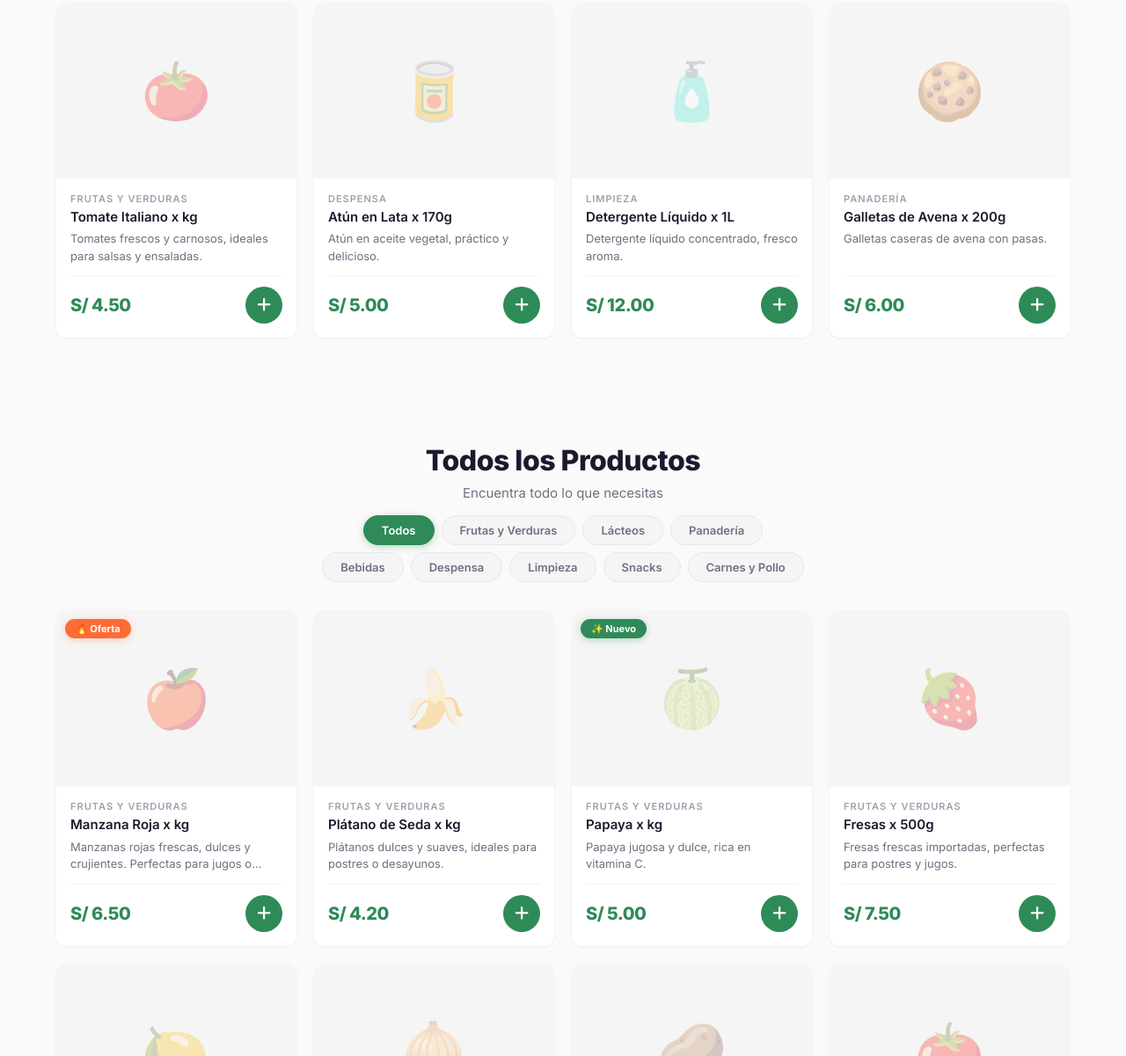
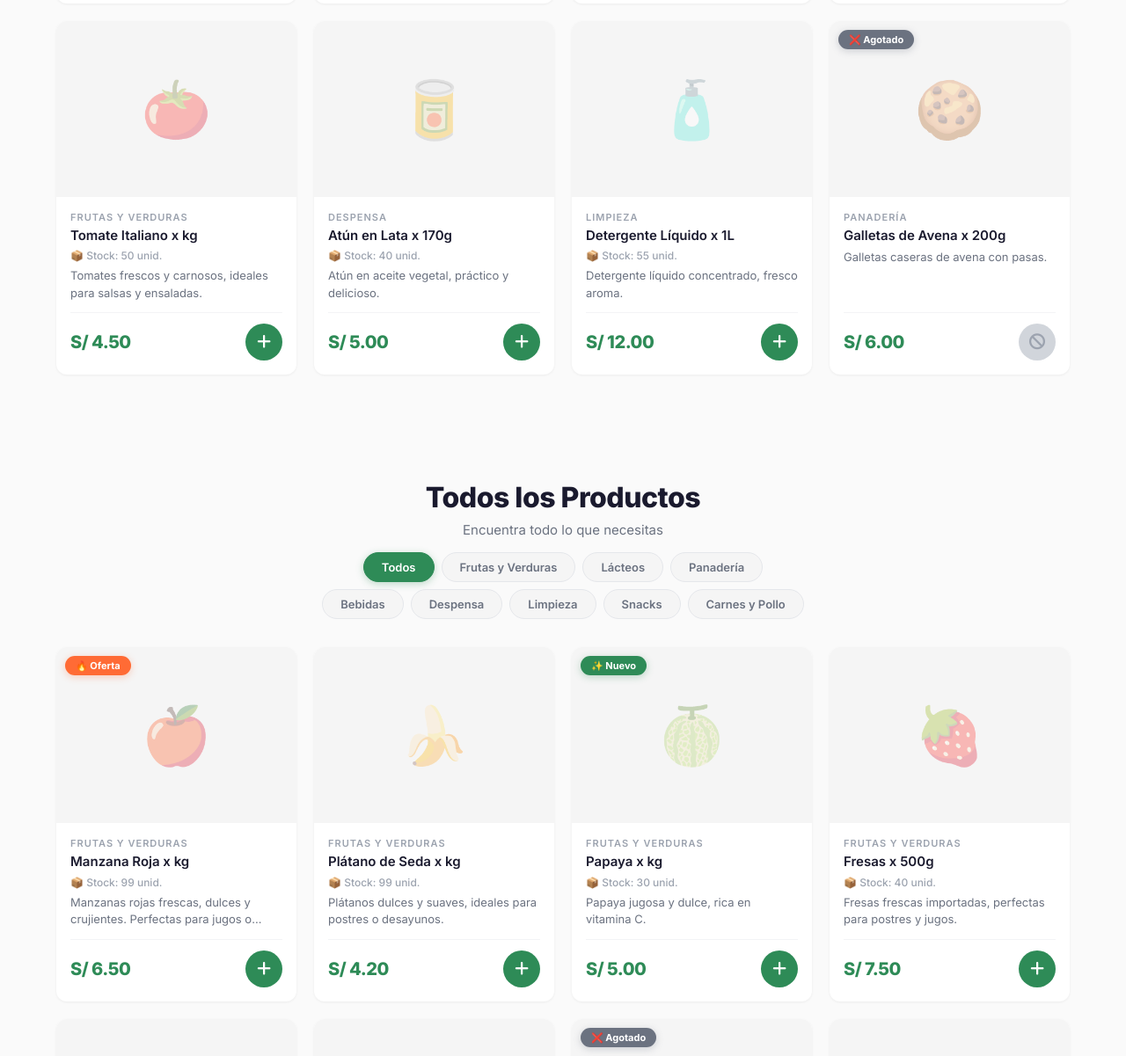
Before and after one commit to RICHARD-PAUCCARA-MAMANI/pinterest-xmen, a plain HTML site: page tienda.html in a window 1280 px wide. Shown: the part 1599-2800 px from the top of the page at 88% size. Drawn offline with Linux system fonts and the light colour scheme.

Commit message:
feat: agregar campo stock a productos, mostrar 'Agotado' si stock=0

```diff
--- a/tienda.css
+++ b/tienda.css
@@ -684,6 +684,41 @@ input, textarea, select { font-family: inherit; outline: none; font-size: inheri
   box-shadow: 0 2px 8px rgba(46,139,87,0.3);
 }
 
+.product-card-badge.out-of-stock {
+  background: #6B7280;
+  box-shadow: 0 2px 8px rgba(107,114,128,0.3);
+}
+
+.product-card-stock {
+  font-size: 12px;
+  color: var(--text-tertiary);
+  margin-bottom: 6px;
+  font-weight: 500;
+}
+
+.product-card-add.disabled {
+  background: #D1D5DB;
+  color: #9CA3AF;
+  cursor: not-allowed;
+  pointer-events: none;
+}
+
+.product-card-add.disabled:hover {
+  background: #D1D5DB;
+  transform: none;
+  box-shadow: none;
+}
+
+.stock-cell {
+  font-weight: 600;
+  font-size: 13px;
+}
+
+.stock-cell.out {
+  color: var(--red);
+  font-weight: 700;
+}
+
 .product-card-body {
   padding: 16px;
   flex: 1;
--- a/tienda.js
+++ b/tienda.js
@@ -1,60 +1,60 @@
 // ===== DEFAULT PRODUCTS (fallback cuando no hay datos guardados) =====
 const DEFAULT_PRODUCTS = [
   // Frutas y Verduras
-  { id: 1, name: 'Manzana Roja x kg', category: 'frutas', price: 6.50, emoji: '🍎', desc: 'Manzanas rojas frescas, dulces y crujientes. Perfectas para jugos o consumo directo.', badge: 'Oferta' },
-  { id: 2, name: 'Plátano de Seda x kg', category: 'frutas', price: 4.20, emoji: '🍌', desc: 'Plátanos dulces y suaves, ideales para postres o desayunos.' },
-  { id: 3, name: 'Papaya x kg', category: 'frutas', price: 5.00, emoji: '🍈', desc: 'Papaya jugosa y dulce, rica en vitamina C.', badge: 'Nuevo' },
-  { id: 4, name: 'Fresas x 500g', category: 'frutas', price: 7.50, emoji: '🍓', desc: 'Fresas frescas importadas, perfectas para postres y jugos.' },
-  { id: 5, name: 'Limón x kg', category: 'frutas', price: 3.80, emoji: '🍋', desc: 'Limones frescos, ideales para ceviche y bebidas.' },
-  { id: 6, name: 'Cebolla Roja x kg', category: 'frutas', price: 3.20, emoji: '🧅', desc: 'Cebolla roja nacional, ideal para ensaladas y guisos.' },
-  { id: 7, name: 'Papa Amarilla x kg', category: 'frutas', price: 4.00, emoji: '🥔', desc: 'Papa amarilla peruana, perfecta para puré y sopas.' },
-  { id: 8, name: 'Tomate Italiano x kg', category: 'frutas', price: 4.50, emoji: '🍅', desc: 'Tomates frescos y carnosos, ideales para salsas y ensaladas.' },
-  { id: 9, name: 'Aguacate x unidad', category: 'frutas', price: 3.00, emoji: '🥑', desc: 'Aguacates maduros y cremosos.', badge: 'Oferta' },
+  { id: 1, name: 'Manzana Roja x kg', category: 'frutas', price: 6.50, emoji: '🍎', desc: 'Manzanas rojas frescas, dulces y crujientes. Perfectas para jugos o consumo directo.', badge: 'Oferta', stock: 99 },
+  { id: 2, name: 'Plátano de Seda x kg', category: 'frutas', price: 4.20, emoji: '🍌', desc: 'Plátanos dulces y suaves, ideales para postres o desayunos.', stock: 99 },
+  { id: 3, name: 'Papaya x kg', category: 'frutas', price: 5.00, emoji: '🍈', desc: 'Papaya jugosa y dulce, rica en vitamina C.', badge: 'Nuevo', stock: 30 },
+  { id: 4, name: 'Fresas x 500g', category: 'frutas', price: 7.50, emoji: '🍓', desc: 'Fresas frescas importadas, perfectas para postres y jugos.', stock: 40 },
+  { id: 5, name: 'Limón x kg', category: 'frutas', price: 3.80, emoji: '🍋', desc: 'Limones frescos, ideales para ceviche y bebidas.', stock: 80 },
+  { id: 6, name: 'Cebolla Roja x kg', category: 'frutas', price: 3.20, emoji: '🧅', desc: 'Cebolla roja nacional, ideal para ensaladas y guisos.', stock: 60 },
+  { id: 7, name: 'Papa Amarilla x kg', category: 'frutas', price: 4.00, emoji: '🥔', desc: 'Papa amarilla peruana, perfecta para puré y sopas.', stock: 0 },
+  { id: 8, name: 'Tomate Italiano x kg', category: 'frutas', price: 4.50, emoji: '🍅', desc: 'Tomates frescos y carnosos, ideales para salsas y ensaladas.', stock: 50 },
+  { id: 9, name: 'Aguacate x unidad', category: 'frutas', price: 3.00, emoji: '🥑', desc: 'Aguacates maduros y cremosos.', badge: 'Oferta', stock: 25 },
   // Lácteos
-  { id: 10, name: 'Leche Fresca x 1L', category: 'lacteos', price: 5.50, emoji: '🥛', desc: 'Leche fresca pasteurizada, cremosa y nutritiva.' },
-  { id: 11, name: 'Yogurt Natural x 1L', category: 'lacteos', price: 7.00, emoji: '🫗', desc: 'Yogurt natural sin azúcar, ideal para desayunos saludables.' },
-  { id: 12, name: 'Queso Fresco x 250g', category: 'lacteos', price: 6.00, emoji: '🧀', desc: 'Queso fresco artesanal, suave y delicioso.' },
-  { id: 13, name: 'Mantequilla x 200g', category: 'lacteos', price: 8.50, emoji: '🧈', desc: 'Mantequilla cremosa, ideal para untar y hornear.' },
-  { id: 14, name: 'Huevos de Granja x 30', category: 'lacteos', price: 14.00, emoji: '🥚', desc: 'Huevos frescos de granja, ricos en proteínas.', badge: 'Oferta' },
-  { id: 15, name: 'Crema de Leche x 200ml', category: 'lacteos', price: 6.50, emoji: '🥛', desc: 'Crema de leche espesa, ideal para cocina y postres.' },
+  { id: 10, name: 'Leche Fresca x 1L', category: 'lacteos', price: 5.50, emoji: '🥛', desc: 'Leche fresca pasteurizada, cremosa y nutritiva.', stock: 99 },
+  { id: 11, name: 'Yogurt Natural x 1L', category: 'lacteos', price: 7.00, emoji: '🫗', desc: 'Yogurt natural sin azúcar, ideal para desayunos saludables.', stock: 45 },
+  { id: 12, name: 'Queso Fresco x 250g', category: 'lacteos', price: 6.00, emoji: '🧀', desc: 'Queso fresco artesanal, suave y delicioso.', stock: 30 },
+  { id: 13, name: 'Mantequilla x 200g', category: 'lacteos', price: 8.50, emoji: '🧈', desc: 'Mantequilla cremosa, ideal para untar y hornear.', stock: 40 },
+  { id: 14, name: 'Huevos de Granja x 30', category: 'lacteos', price: 14.00, emoji: '🥚', desc: 'Huevos frescos de granja, ricos en proteínas.', badge: 'Oferta', stock: 60 },
+  { id: 15, name: 'Crema de Leche x 200ml', category: 'lacteos', price: 6.50, emoji: '🥛', desc: 'Crema de leche espesa, ideal para cocina y postres.', stock: 35 },
   // Panadería
-  { id: 16, name: 'Pan Molde Integral x 500g', category: 'panaderia', price: 7.50, emoji: '🍞', desc: 'Pan integral suave y nutritivo, rico en fibra.' },
-  { id: 17, name: 'Pan Francés x unidad', category: 'panaderia', price: 1.50, emoji: '🥖', desc: 'Pan francés crujiente, horneado diariamente.' },
-  { id: 18, name: 'Tortillas de Harina x 6', category: 'panaderia', price: 5.00, emoji: '🫓', desc: 'Tortillas suaves, perfectas para wraps y tacos.' },
-  { id: 19, name: 'Galletas de Avena x 200g', category: 'panaderia', price: 6.00, emoji: '🍪', desc: 'Galletas caseras de avena con pasas.' },
+  { id: 16, name: 'Pan Molde Integral x 500g', category: 'panaderia', price: 7.50, emoji: '🍞', desc: 'Pan integral suave y nutritivo, rico en fibra.', stock: 50 },
+  { id: 17, name: 'Pan Francés x unidad', category: 'panaderia', price: 1.50, emoji: '🥖', desc: 'Pan francés crujiente, horneado diariamente.', stock: 0 },
+  { id: 18, name: 'Tortillas de Harina x 6', category: 'panaderia', price: 5.00, emoji: '🫓', desc: 'Tortillas suaves, perfectas para wraps y tacos.', stock: 30 },
+  { id: 19, name: 'Galletas de Avena x 200g', category: 'panaderia', price: 6.00, emoji: '🍪', desc: 'Galletas caseras de avena con pasas.', stock: 0 },
   // Bebidas
-  { id: 20, name: 'Agua Mineral x 1.5L', category: 'bebidas', price: 3.00, emoji: '💧', desc: 'Agua mineral natural, hidratación pura.' },
-  { id: 21, name: 'Gaseosa Cola x 2L', category: 'bebidas', price: 7.00, emoji: '🥤', desc: 'Gaseosa cola para compartir en familia.' },
-  { id: 22, name: 'Jugo de Naranja x 1L', category: 'bebidas', price: 8.00, emoji: '🍊', desc: 'Jugo de naranja natural, sin azúcar añadida.', badge: 'Nuevo' },
-  { id: 23, name: 'Cerveza Artesanal x 330ml', category: 'bebidas', price: 12.00, emoji: '🍺', desc: 'Cerveza artesanal local, sabor único.' },
-  { id: 24, name: 'Inca Kola x 2L', category: 'bebidas', price: 7.50, emoji: '🥤', desc: 'La gaseosa peruana más tradicional.' },
-  { id: 25, name: 'Café Molido x 250g', category: 'bebidas', price: 15.00, emoji: '☕', desc: 'Café peruano de altura, molido y aromático.', badge: 'Oferta' },
+  { id: 20, name: 'Agua Mineral x 1.5L', category: 'bebidas', price: 3.00, emoji: '💧', desc: 'Agua mineral natural, hidratación pura.', stock: 99 },
+  { id: 21, name: 'Gaseosa Cola x 2L', category: 'bebidas', price: 7.00, emoji: '🥤', desc: 'Gaseosa cola para compartir en familia.', stock: 99 },
+  { id: 22, name: 'Jugo de Naranja x 1L', category: 'bebidas', price: 8.00, emoji: '🍊', desc: 'Jugo de naranja natural, sin azúcar añadida.', badge: 'Nuevo', stock: 20 },
+  { id: 23, name: 'Cerveza Artesanal x 330ml', category: 'bebidas', price: 12.00, emoji: '🍺', desc: 'Cerveza artesanal local, sabor único.', stock: 25 },
+  { id: 24, name: 'Inca Kola x 2L', category: 'bebidas', price: 7.50, emoji: '🥤', desc: 'La gaseosa peruana más tradicional.', stock: 80 },
+  { id: 25, name: 'Café Molido x 250g', category: 'bebidas', price: 15.00, emoji: '☕', desc: 'Café peruano de altura, molido y aromático.', badge: 'Oferta', stock: 15 },
   // Despensa
-  { id: 26, name: 'Arroz Extra x 5kg', category: 'despensa', price: 18.50, emoji: '🍚', desc: 'Arroz extra premium, el mejor para tu mesa.', badge: 'Oferta' },
-  { id: 27, name: 'Fideos Spaghetti x 500g', category: 'despensa', price: 4.00, emoji: '🍝', desc: 'Fideos de pasta dura, cocción perfecta.' },
-  { id: 28, name: 'Aceite Vegetal x 1L', category: 'despensa', price: 9.00, emoji: '🫒', desc: 'Aceite vegetal puro, ideal para cocinar.' },
-  { id: 29, name: 'Azúcar Blanca x 2kg', category: 'despensa', price: 7.00, emoji: '🍬', desc: 'Azúcar blanca refinada, endulza tus comidas.' },
-  { id: 30, name: 'Sal de Mesa x 500g', category: 'despensa', price: 2.00, emoji: '🧂', desc: 'Sal de mesa fina, yodada.' },
-  { id: 31, name: 'Lentejas x 500g', category: 'despensa', price: 5.50, emoji: '🫘', desc: 'Lentejas seleccionadas, ricas en hierro.' },
-  { id: 32, name: 'Atún en Lata x 170g', category: 'despensa', price: 5.00, emoji: '🥫', desc: 'Atún en aceite vegetal, práctico y delicioso.' },
-  { id: 33, name: 'Salsa de Tomate x 500g', category: 'despensa', price: 6.50, emoji: '🥫', desc: 'Salsa de tomate casera, lista para usar.' },
+  { id: 26, name: 'Arroz Extra x 5kg', category: 'despensa', price: 18.50, emoji: '🍚', desc: 'Arroz extra premium, el mejor para tu mesa.', badge: 'Oferta', stock: 99 },
+  { id: 27, name: 'Fideos Spaghetti x 500g', category: 'despensa', price: 4.00, emoji: '🍝', desc: 'Fideos de pasta dura, cocción perfecta.', stock: 99 },
+  { id: 28, name: 'Aceite Vegetal x 1L', category: 'despensa', price: 9.00, emoji: '🫒', desc: 'Aceite vegetal puro, ideal para cocinar.', stock: 70 },
+  { id: 29, name: 'Azúcar Blanca x 2kg', category: 'despensa', price: 7.00, emoji: '🍬', desc: 'Azúcar blanca refinada, endulza tus comidas.', stock: 60 },
+  { id: 30, name: 'Sal de Mesa x 500g', category: 'despensa', price: 2.00, emoji: '🧂', desc: 'Sal de mesa fina, yodada.', stock: 90 },
+  { id: 31, name: 'Lentejas x 500g', category: 'despensa', price: 5.50, emoji: '🫘', desc: 'Lentejas seleccionadas, ricas en hierro.', stock: 50 },
+  { id: 32, name: 'Atún en Lata x 170g', category: 'despensa', price: 5.00, emoji: '🥫', desc: 'Atún en aceite vegetal, práctico y delicioso.', stock: 40 },
+  { id: 33, name: 'Salsa de Tomate x 500g', category: 'despensa', price: 6.50, emoji: '🥫', desc: 'Salsa de tomate casera, lista para usar.', stock: 30 },
   // Limpieza
-  { id: 34, name: 'Detergente Líquido x 1L', category: 'limpieza', price: 12.00, emoji: '🧴', desc: 'Detergente líquido concentrado, fresco aroma.' },
-  { id: 35, name: 'Lavavajillas x 750ml', category: 'limpieza', price: 8.00, emoji: '🧼', desc: 'Lavavajillas líquido con poder desengrasante.' },
-  { id: 36, name: 'Lejía x 1L', category: 'limpieza', price: 4.50, emoji: '🧪', desc: 'Lejía concentrada, desinfección total.' },
-  { id: 37, name: 'Papel Higiénico x 12 rollos', category: 'limpieza', price: 16.00, emoji: '🧻', desc: 'Papel higiénico suave, triple hoja.', badge: 'Oferta' },
-  { id: 38, name: 'Esponja Multiusos x 3', category: 'limpieza', price: 4.00, emoji: '🧽', desc: 'Esponjas resistentes para limpieza general.' },
+  { id: 34, name: 'Detergente Líquido x 1L', category: 'limpieza', price: 12.00, emoji: '🧴', desc: 'Detergente líquido concentrado, fresco aroma.', stock: 55 },
+  { id: 35, name: 'Lavavajillas x 750ml', category: 'limpieza', price: 8.00, emoji: '🧼', desc: 'Lavavajillas líquido con poder desengrasante.', stock: 40 },
+  { id: 36, name: 'Lejía x 1L', category: 'limpieza', price: 4.50, emoji: '🧪', desc: 'Lejía concentrada, desinfección total.', stock: 60 },
+  { id: 37, name: 'Papel Higiénico x 12 rollos', category: 'limpieza', price: 16.00, emoji: '🧻', desc: 'Papel higiénico suave, triple hoja.', badge: 'Oferta', stock: 35 },
+  { id: 38, name: 'Esponja Multiusos x 3', category: 'limpieza', price: 4.00, emoji: '🧽', desc: 'Esponjas resistentes para limpieza general.', stock: 50 },
   // Snacks
-  { id: 39, name: 'Papas Fritas x 150g', category: 'snacks', price: 5.00, emoji: '🍟', desc: 'Papas fritas crocantes, sabor original.' },
-  { id: 40, name: 'Chocolate con Leche x 100g', category: 'snacks', price: 7.00, emoji: '🍫', desc: 'Chocolate cremoso con leche, irresistible.' },
-  { id: 41, name: 'Mix de Frutos Secos x 200g', category: 'snacks', price: 12.00, emoji: '🥜', desc: 'Mix de almendras, nueces y pasas.', badge: 'Nuevo' },
-  { id: 42, name: 'Chizitos x 200g', category: 'snacks', price: 4.50, emoji: '🫘', desc: 'Snack crocante de maíz, sabor queso.' },
+  { id: 39, name: 'Papas Fritas x 150g', category: 'snacks', price: 5.00, emoji: '🍟', desc: 'Papas fritas crocantes, sabor original.', stock: 0 },
+  { id: 40, name: 'Chocolate con Leche x 100g', category: 'snacks', price: 7.00, emoji: '🍫', desc: 'Chocolate cremoso con leche, irresistible.', stock: 30 },
+  { id: 41, name: 'Mix de Frutos Secos x 200g', category: 'snacks', price: 12.00, emoji: '🥜', desc: 'Mix de almendras, nueces y pasas.', badge: 'Nuevo', stock: 20 },
+  { id: 42, name: 'Chizitos x 200g', category: 'snacks', price: 4.50, emoji: '🫘', desc: 'Snack crocante de maíz, sabor queso.', stock: 45 },
   // Carnes y Pollo
-  { id: 43, name: 'Pollo Entero x 2kg', category: 'carnes', price: 22.00, emoji: '🍗', desc: 'Pollo fresco de corral, criado sin hormonas.', badge: 'Oferta' },
-  { id: 44, name: 'Carne Molida x 500g', category: 'carnes', price: 15.00, emoji: '🥩', desc: 'Carne molida de res, 90% magra.' },
-  { id: 45, name: 'Pechuga de Pollo x 500g', category: 'carnes', price: 13.00, emoji: '🍗', desc: 'Pechuga de pollo fresca, sin piel.' },
-  { id: 46, name: 'Chorizo Parrillero x 400g', category: 'carnes', price: 14.00, emoji: '🌭', desc: 'Chorizo artesanal para parrilla, especias únicas.' },
-  { id: 47, name: 'Pescado Fresco x 500g', category: 'carnes', price: 18.00, emoji: '🐟', desc: 'Filete de pescado fresco del día.', badge: 'Nuevo' }
+  { id: 43, name: 'Pollo Entero x 2kg', category: 'carnes', price: 22.00, emoji: '🍗', desc: 'Pollo fresco de corral, criado sin hormonas.', badge: 'Oferta', stock: 20 },
+  { id: 44, name: 'Carne Molida x 500g', category: 'carnes', price: 15.00, emoji: '🥩', desc: 'Carne molida de res, 90% magra.', stock: 25 },
+  { id: 45, name: 'Pechuga de Pollo x 500g', category: 'carnes', price: 13.00, emoji: '🍗', desc: 'Pechuga de pollo fresca, sin piel.', stock: 0 },
+  { id: 46, name: 'Chorizo Parrillero x 400g', category: 'carnes', price: 14.00, emoji: '🌭', desc: 'Chorizo artesanal para parrilla, especias únicas.', stock: 30 },
+  { id: 47, name: 'Pescado Fresco x 500g', category: 'carnes', price: 18.00, emoji: '🐟', desc: 'Filete de pescado fresco del día.', badge: 'Nuevo', stock: 15 }
 ];
 
 const CATEGORIES = [
@@ -112,7 +112,8 @@ class ProductManager {
       price: parseFloat(data.price) || 0,
       emoji: data.emoji || '📦',
       desc: data.desc ? data.desc.trim() : '',
-      badge: data.badge || ''
+      badge: data.badge || '',
+      stock: data.stock !== undefined ? parseInt(data.stock) : 99
     };
     this._products.push(product);
     this._save();
@@ -130,6 +131,7 @@ class ProductManager {
     if (data.emoji !== undefined) product.emoji = data.emoji || '📦';
     if (data.desc !== undefined) product.desc = data.desc.trim();
     if (data.badge !== undefined) product.badge = data.badge;
+    if (data.stock !== undefined) product.stock = parseInt(data.stock) || 0;
     this._save();
     this._notify();
     return product;
@@ -274,7 +276,16 @@ class Cart {
   }
 
   add(productId, quantity = 1) {
+    const product = productManager.getById(productId);
+    if (!product) return false;
+    if (product.stock !== undefined && product.stock <= 0) {
+      return false;
+    }
     const existing = this.items.find(item => item.productId === productId);
+    const currentQty = existing ? existing.quantity : 0;
+    if (product.stock !== undefined && currentQty + quantity > product.stock) {
+      return false;
+    }
     if (existing) {
       existing.quantity += quantity;
     } else {
@@ -486,6 +497,7 @@ const adminFormPrice = document.getElementById('adminFormPrice');
 const adminFormEmoji = document.getElementById('adminFormEmoji');
 const adminFormDesc = document.getElementById('adminFormDesc');
 const adminFormBadge = document.getElementById('adminFormBadge');
+const adminFormStock = document.getElementById('adminFormStock');
 const adminFormSave = document.getElementById('adminFormSave');
 const adminFormError = document.getElementById('adminFormError');
 
@@ -578,24 +590,27 @@ function createProductCard(product, index) {
     ? `<span class="product-card-badge ${product.badge === 'Nuevo' ? 'new' : ''}">${product.badge === 'Oferta' ? '🔥 ' : '✨ '}${product.badge}</span>`
     : '';
 
+  const outOfStock = product.stock <= 0;
   const cartItem = cart.items.find(i => i.productId === product.id);
   const inCart = cartItem ? cartItem.quantity : 0;
+  const maxReached = outOfStock || (!outOfStock && product.stock !== undefined && inCart >= product.stock);
 
   card.innerHTML = `
     <div class="product-card-image">
       <span class="product-emoji">${product.emoji || '📦'}</span>
-      ${badgeHtml}
+      ${outOfStock ? '<span class="product-card-badge out-of-stock">❌ Agotado</span>' : badgeHtml}
     </div>
     <div class="product-card-body">
       <div class="product-card-category">${getCategoryName(product.category)}</div>
       <div class="product-card-name">${escapeHtml(product.name)}</div>
+      ${!outOfStock && product.stock !== undefined ? `<div class="product-card-stock">📦 Stock: ${product.stock} unid.</div>` : ''}
       <div class="product-card-desc">${escapeHtml(product.desc)}</div>
       <div class="product-card-footer">
         <div class="product-card-price">
           ${formatPrice(product.price)}
         </div>
-        <button class="product-card-add ${inCart > 0 ? 'added' : ''}" data-action="add" title="${inCart > 0 ? 'Agregar otro' : 'Agregar al carrito'}">
-          <i class="fa-solid ${inCart > 0 ? 'fa-check' : 'fa-plus'}"></i>
+        <button class="product-card-add ${inCart > 0 ? 'added' : ''} ${maxReached ? 'disabled' : ''}" data-action="add" ${maxReached ? 'disabled' : ''} title="${outOfStock ? 'Producto agotado' : (maxReached ? 'Stock máximo alcanzado' : (inCart > 0 ? 'Agregar otro' : 'Agregar al carrito'))}">
+          <i class="fa-solid ${outOfStock ? 'fa-ban' : (maxReached ? 'fa-ban' : (inCart > 0 ? 'fa-check' : 'fa-plus'))}"></i>
         </button>
       </div>
     </div>
@@ -604,7 +619,19 @@ function createProductCard(product, index) {
   const addBtn = card.querySelector('[data-action="add"]');
   addBtn.addEventListener('click', (e) => {
     e.stopPropagation();
-    cart.add(product.id);
+    if (outOfStock) {
+      showToast('❌ Producto agotado');
+      return;
+    }
+    if (maxReached) {
+      showToast('❌ Stock máximo alcanzado en el carrito');
+      return;
+    }
+    const success = cart.add(product.id);
+    if (!success) {
+      showToast('❌ No hay suficiente stock disponible');
+      return;
+    }
     showToast(`${product.name} agregado al carrito`);
     addBtn.innerHTML = '<i class="fa-solid fa-check"></i>';
     addBtn.classList.add('added');
@@ -984,6 +1011,7 @@ function renderAdminProducts() {
       </td>
       <td><span class="category-cell">${getCategoryName(p.category)}</span></td>
       <td><span class="price-cell">${formatPrice(p.price)}</span></td>
+      <td><span class="stock-cell ${p.stock <= 0 ? 'out' : ''}">${p.stock !== undefined ? p.stock : '—'}</span></td>
       <td class="badge-cell">${p.badge ? `<span class="badge-tag ${p.badge === 'Oferta' ? 'oferta' : 'nuevo'}">${p.badge}</span>` : '—'}</td>
       <td>
         <div class="admin-actions">
@@ -1138,6 +1166,7 @@ function openAdminForm(productId) {
     adminFormEmoji.value = product.emoji || '';
     adminFormDesc.value = product.desc;
     adminFormBadge.value = product.badge || '';
+    adminFormStock.value = product.stock !== undefined ? product.stock : 99;
   } else {
     // New product
     adminFormTitle.innerHTML = '<i class="fa-solid fa-plus"></i> Nuevo Producto';
@@ -1147,6 +1176,7 @@ function openAdminForm(productId) {
     adminFormEmoji.value = '';
     adminFormDesc.value = '';
     adminFormBadge.value = '';
+    adminFormStock.value = '99';
   }
 
   adminFormOverlay.classList.remove('hidden');
@@ -1167,11 +1197,13 @@ function handleSaveProduct() {
   const emoji = adminFormEmoji.value.trim();
   const desc = adminFormDesc.value.trim();
   const badge = adminFormBadge.value;
+  const stock = adminFormStock.value;
 
   if (!name) { adminFormError.textContent = 'El nombre del producto es obligatorio'; adminFormName.focus(); return; }
   if (!price || isNaN(price) || parseFloat(price) <= 0) { adminFormError.textContent = 'Ingresa un precio válido'; adminFormPrice.focus(); return; }
-
-  const data = { name, category, price, emoji, desc, badge };
+  if (stock === '' || isNaN(stock) || parseInt(stock) < 0) { adminFormError.textContent = 'Ingresa un stock válido (0 o más)'; adminFormStock.focus(); return; }
+
+  const data = { name, category, price, emoji, desc, badge, stock };
 
   if (id) {
     productManager.update(id, data);
```
Also changed, not shown: tienda.html (+15 -0 lines).
